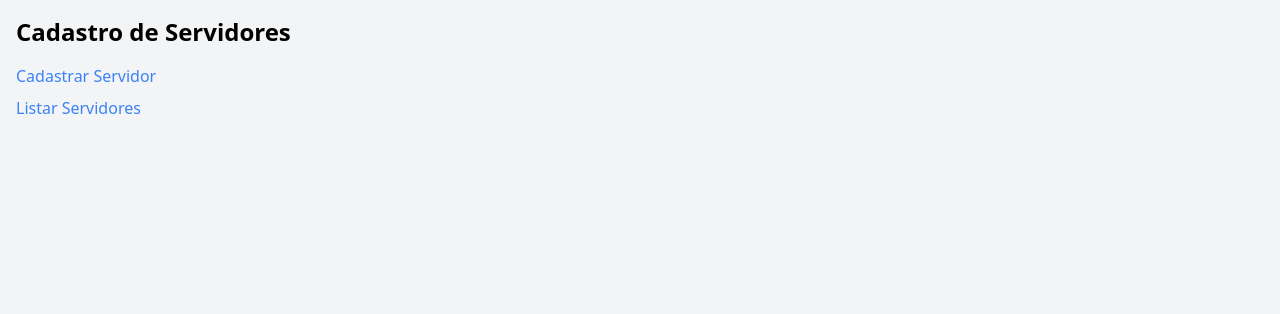
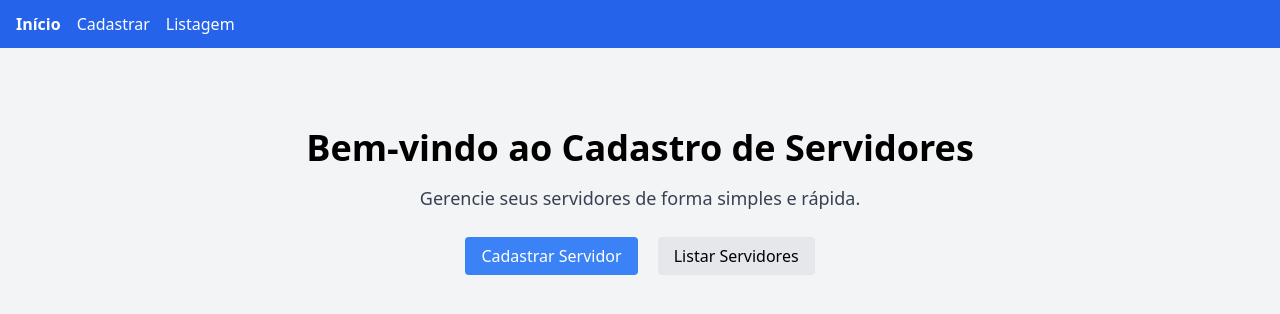
Before and after one commit to alexbrainer73/Cadastro_de_Servidores, a Flask app: page / in a window 1280 px wide. Shown: the top 314 px of the page. Run offline with Flask 3, Linux system fonts and the light colour scheme.

Commit message:
Improve UI with navigation and enhanced pages

```diff
--- a/templates/base.html
+++ b/templates/base.html
@@ -6,8 +6,15 @@
     <title>{% block title %}Cadastro de Servidores{% endblock %}</title>
     <link href="https://cdn.jsdelivr.net/npm/tailwindcss@2.2.19/dist/tailwind.min.css" rel="stylesheet">
 </head>
-<body class="bg-gray-100">
-    <div class="container mx-auto p-4">
+<body class="bg-gray-100 min-h-screen flex flex-col">
+    <nav class="bg-blue-600 text-white">
+        <div class="container mx-auto px-4 py-3 flex space-x-4">
+            <a href="{{ url_for('index') }}" class="font-semibold hover:underline">Início</a>
+            <a href="{{ url_for('cadastro') }}" class="hover:underline">Cadastrar</a>
+            <a href="{{ url_for('listagem') }}" class="hover:underline">Listagem</a>
+        </div>
+    </nav>
+    <div class="container mx-auto p-4 flex-grow">
         {% block content %}{% endblock %}
     </div>
 </body>
--- a/templates/index.html
+++ b/templates/index.html
@@ -1,9 +1,12 @@
 {% extends 'base.html' %}
 {% block title %}Home - Cadastro de Servidores{% endblock %}
 {% block content %}
-<h1 class="text-2xl font-bold mb-4">Cadastro de Servidores</h1>
-<ul class="space-y-2">
-    <li><a class="text-blue-500" href="{{ url_for('cadastro') }}">Cadastrar Servidor</a></li>
-    <li><a class="text-blue-500" href="{{ url_for('listagem') }}">Listar Servidores</a></li>
-</ul>
+<div class="text-center py-16">
+    <h1 class="text-4xl font-bold mb-4">Bem-vindo ao Cadastro de Servidores</h1>
+    <p class="mb-8 text-lg text-gray-700">Gerencie seus servidores de forma simples e rápida.</p>
+    <div class="space-x-4">
+        <a class="bg-blue-500 text-white px-4 py-2 rounded" href="{{ url_for('cadastro') }}">Cadastrar Servidor</a>
+        <a class="bg-gray-200 px-4 py-2 rounded" href="{{ url_for('listagem') }}">Listar Servidores</a>
+    </div>
+</div>
 {% endblock %}
--- a/templates/listagem.html
+++ b/templates/listagem.html
@@ -2,7 +2,8 @@
 {% block title %}Listagem de Servidores{% endblock %}
 {% block content %}
 <h2 class="text-xl font-semibold mb-4">Servidores Cadastrados</h2>
-<table class="min-w-full bg-white">
+<div class="bg-white p-6 rounded shadow">
+<table class="min-w-full">
     <thead>
         <tr>
             <th class="py-2 px-4 border">Nome</th>
@@ -24,4 +25,5 @@
         {% endfor %}
     </tbody>
 </table>
+</div>
 {% endblock %}
```
Also changed, not shown: templates/cadastro.html (+6 -4 lines).
